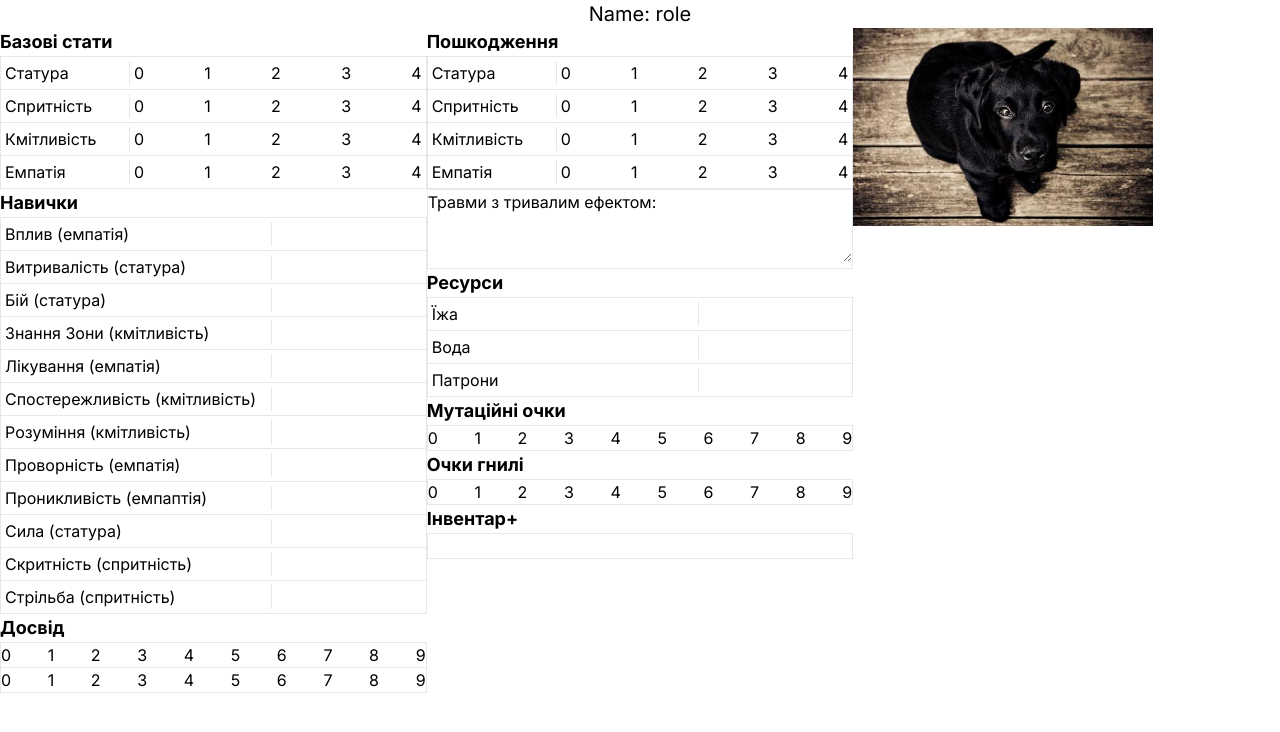
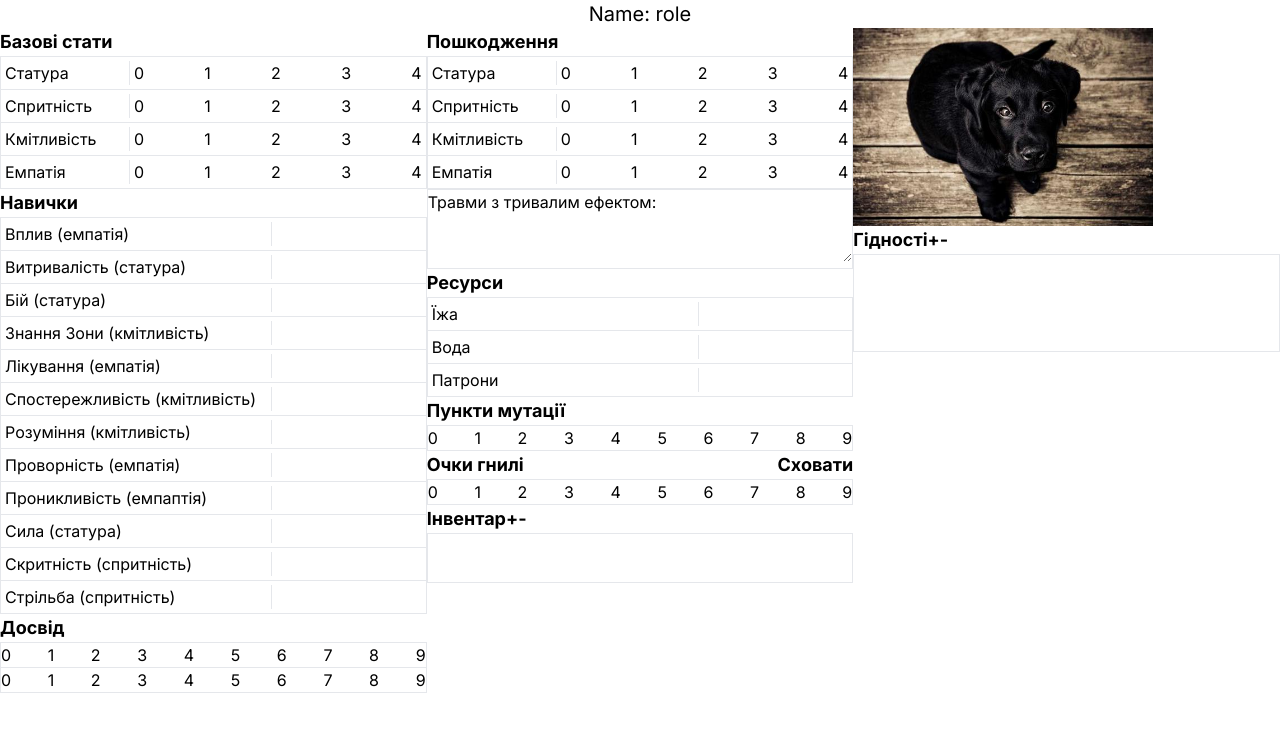
Before and after one commit to glorypumpkin/game-handler, a Next.js app: page /profile-gallery/profile in a window 1280 px wide. Shown: the top 732 px of the page. Built offline with nearby package versions, Linux system fonts and the light colour scheme.

Commit message:
Added context

```diff
--- a/src/app/profile-gallery/profile/page.js
+++ /dev/null
@@ -1,6 +0,0 @@
-import { Profile } from "@components/Profile";
-
-
-export default function Page() {
-    return <div><Profile></Profile></div>
-}
--- /dev/null
+++ b/src/app/profile-gallery/profile/page.jsx
@@ -0,0 +1,71 @@
+'use client'
+import { Profile } from "@components/Profile";
+import { createContext, useContext, useState } from "react";
+
+export const ProfileContext = createContext();
+
+
+export default function Page() {
+
+    const [profile, setProfile] = useState({
+        name: "Hello",
+        items: ["", ""],
+        talents: ["", "", "", ""]
+    })
+
+    const functions = {
+        setName() {
+            setProfile({
+                ...profile,
+                name: "Hello World"
+            })
+        },
+        addItem() {
+            setProfile({
+                ...profile,
+                items: [...profile.items, ""]
+            })
+        },
+        removeItem() {
+            setProfile({
+                ...profile,
+                items: profile.items.slice(0, profile.items.length - 1)
+            })
+        },
+        updateItem(i, value) {
+            let newItems = [...profile.items];
+            newItems[i] = value;
+            setProfile({
+                ...profile,
+                items: newItems
+            })
+        },
+        addTalent() {
+            setProfile({
+                ...profile,
+                talents: [...profile.items, ""]
+            })
+        },
+        removeTalent() {
+            setProfile({
+                ...profile,
+                talents: profile.talents.slice(0, profile.talents.length - 1)
+            })
+        },
+        updateTalent(i, value) {
+            let newTalents = [...profile.talents];
+            newTalents[i] = value;
+            setProfile({
+                ...profile,
+                talents: newTalents
+            })
+        }
+    }
+
+    return (
+        <ProfileContext.Provider
+            value={[profile, functions]}>
+            <div><Profile></Profile></div>
+        </ProfileContext.Provider>
+    )
+}
--- a/src/components/Profile.jsx
+++ b/src/components/Profile.jsx
@@ -1,7 +1,9 @@
 'use client'
 import Image from "next/image"
 import { BaseStats, Skills, Expierence, Stats } from "@components/profile/FIrstRow"
-import { useState } from "react"
+import { Wounds, Recources, MutationPoints, RotPoints, Inventory, Textboxes } from "@components/profile/SecondRow"
+import { useState, useContext } from "react"
+import { ProfileContext } from "@app/profile-gallery/profile/page"
 
 
 export function Profile() {
@@ -27,6 +29,7 @@ export function Profile() {
                 </div>
                 <div>
                     <Photo></Photo>
+                    <Talents></Talents>
                 </div>
             </div>
         </div>
@@ -46,111 +49,17 @@ export function Photo() {
     )
 }
 
-export function Wounds() {
-    return (
-        <div>
-            <div className="table-title">
-                <h2>Пошкодження</h2>
-            </div>
-            <div>
-                <Stats></Stats>
-            </div>
-            <div className="border">
-                <p>Травми з тривалим ефектом: </p>
-                <textarea type="text" className="w-full"></textarea>
-            </div>
-        </div>
-    )
-}
-
-export function Recources() {
-    const recources = ["Їжа", "Вода", "Патрони"]
-
-    return (
-        <div>
-            <div className="table-title">
-                <h2>Ресурси</h2>
-            </div>
-            <div className="stats">
-                {recources.map((recource) => {
-                    let recource_input = <input type="number" className="w-full"></input>
-                    return <div className="stat" key={recource}>
-                        <div className="shrink-0 w-[270px] p-1">
-                            {recource}
-                        </div>
-                        <div>
-                            {recource_input}
-                        </div>
-                    </div>
-                })}
-            </div>
-        </div>
-    )
-}
-
-export function MutationPoints() {
-    let points = [];
-    for (let i = 0; i < 10; i++) {
-        points.push(<button className="point">{i}</button>)
-    }
-    return (
-        <div>
-            <div className="table-title">
-                <h2>Мутаційні очки</h2>
-            </div>
-            <div className="exp-points border">
-                {points}
-            </div>
-        </div>
-    )
-}
-
-export function RotPoints() {
-    let points = [];
-    for (let i = 0; i < 10; i++) {
-        points.push(<button className="point">{i}</button>)
-    }
-    return (
-        <div>
-            <div className="table-title">
-                <h2>Очки гнилі</h2>
-            </div>
-            <div className="exp-points border">
-                {points}
-            </div>
-        </div>
-    )
-}
-
-
-export function Inventory() {
-    const [rows, setRows] = useState([""])
-
-    console.log(rows.map)
-
-    function RowsAdder() {
-        setRows([...rows, ""])
-    }
-
-    const setInput = (i, value) => {
-        let newRows = [...rows];
-        newRows[i] = value;
-        setRows(newRows);
-    }
+export function Talents() {
+    const [profile, { addTalent, removeTalent, updateTalent }] = useContext(ProfileContext)
 
     return (
         <div>
             <div className="table-title flex">
-                <h2>Інвентар</h2>
-                <button onClick={RowsAdder}>+</button>
+                <h2>Гідності</h2>
+                <button onClick={addTalent}>+</button>
+                <button onClick={removeTalent}>-</button>
             </div>
-            <div className="border">
-                {rows.map((row, i) => {
-                    return <input type="text" key={i} value={row}
-                        onChange={(e) => setInput(i, e.target.value)} />
-                })}
-                {/* <textarea type="text" className="w-full"></textarea> */}
-            </div>
+            <Textboxes rows={profile.talents} updateRow={updateTalent}></Textboxes>
         </div>
     )
 }
--- /dev/null
+++ b/src/components/profile/SecondRow.jsx
@@ -0,0 +1,111 @@
+import { ProfileContext } from "@app/profile-gallery/profile/page"
+import { BaseStats, Skills, Expierence, Stats } from "@components/profile/FIrstRow"
+import { useContext, useState } from "react"
+
+
+export function Textboxes({ rows, updateRow }) {
+
+    return (<div className="border">
+        {rows.map((row, i) => {
+            return <input type="text" className="textboxes" key={i} value={row}
+                onChange={(e) => updateRow(i, e.target.value)} />
+        })}
+        {/* <textarea type="text" className="w-full"></textarea> */}
+    </div>)
+
+}
+
+export function Wounds() {
+    return (
+        <div>
+            <div className="table-title">
+                <h2>Пошкодження</h2>
+            </div>
+            <div>
+                <Stats></Stats>
+            </div>
+            <div className="border">
+                <p>Травми з тривалим ефектом: </p>
+                <textarea type="text" className="w-full"></textarea>
+            </div>
+        </div>
+    )
+}
+
+export function Recources() {
+    const recources = ["Їжа", "Вода", "Патрони"]
+
+    return (
+        <div>
+            <div className="table-title">
+                <h2>Ресурси</h2>
+            </div>
+            <div className="stats">
+                {recources.map((recource) => {
+                    let recource_input = <input type="number" className="w-full" min="0"></input>
+                    return <div className="stat" key={recource}>
+                        <div className="shrink-0 w-[270px] p-1">
+                            {recource}
+                        </div>
+                        <div>
+                            {recource_input}
+                        </div>
+                    </div>
+                })}
+            </div>
+        </div>
+    )
+}
+
+export function MutationPoints() {
+    let points = [];
+    for (let i = 0; i < 10; i++) {
+        points.push(<button className="point">{i}</button>)
+    }
+    return (
+        <div>
+            <div className="table-title">
+                <h2>Пункти мутації</h2>
+            </div>
+            <div className="exp-points border">
+                {points}
+            </div>
+        </div>
+    )
+}
+
+export function RotPoints() {
+    let points = [];
+    for (let i = 0; i < 10; i++) {
+        points.push(<button className="point">{i}</button>)
+    }
+
+    return (
+        <div>
+            <div className="table-title flex justify-between">
+                <h2>Очки гнилі</h2>
+                <button>Сховати</button>
+            </div>
+            <div className="exp-points border">
+                {points}
+            </div>
+        </div>
+    )
+}
+
+
+export function Inventory() {
+
+    const [profile, { addItem, removeItem, updateItem }] = useContext(ProfileContext)
+
+    return (
+        <div>
+            <div className="table-title flex">
+                <h2>Інвентар</h2>
+                <button onClick={addItem}>+</button>
+                <button onClick={removeItem}>-</button>
+            </div>
+            <Textboxes rows={profile.items} updateRow={updateItem}></Textboxes>
+        </div>
+    )
+}
--- a/src/styles/globals.css
+++ b/src/styles/globals.css
@@ -17,4 +17,8 @@
     .exp-points {
         @apply flex items-center justify-between;
     }
+
+    .textboxes {
+        @apply w-full text-center;
+    }
 }
```
